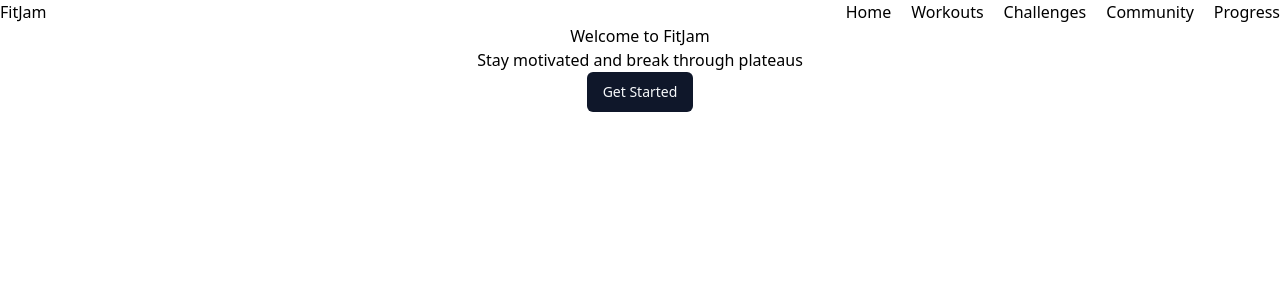
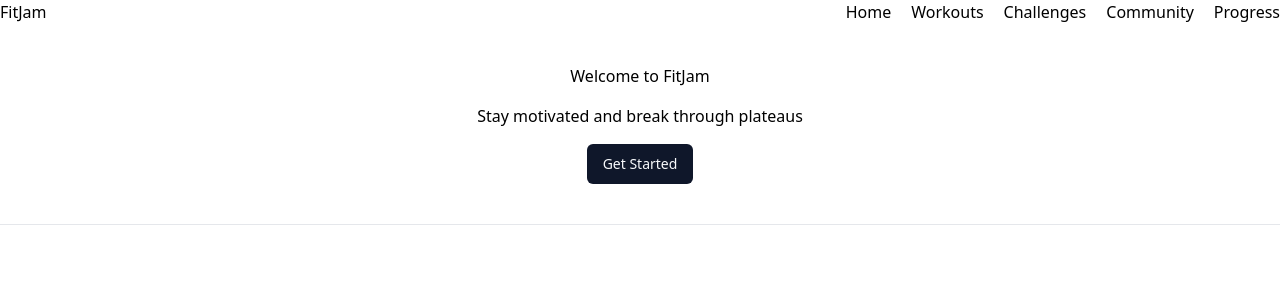
Before and after one commit to devmev10/fitjam, a Next.js app: page / in a window 1280 px wide. Shown: the top 300 px of the page. Built offline with nearby package versions, Linux system fonts and the light colour scheme.

Commit message:
add styles to nav

```diff
--- a/app/page.js
+++ b/app/page.js
@@ -3,11 +3,12 @@
 export default function Home() {
   return (
     <main>
-      <div className="text-center ">
+      <div className="flex flex-col items-center p-10 space-y-4">
         <h1>Welcome to FitJam</h1>
         <p>Stay motivated and break through plateaus</p>
         <Button>Get Started</Button>
       </div>
+      <hr />
     </main>
   );
 }
```
